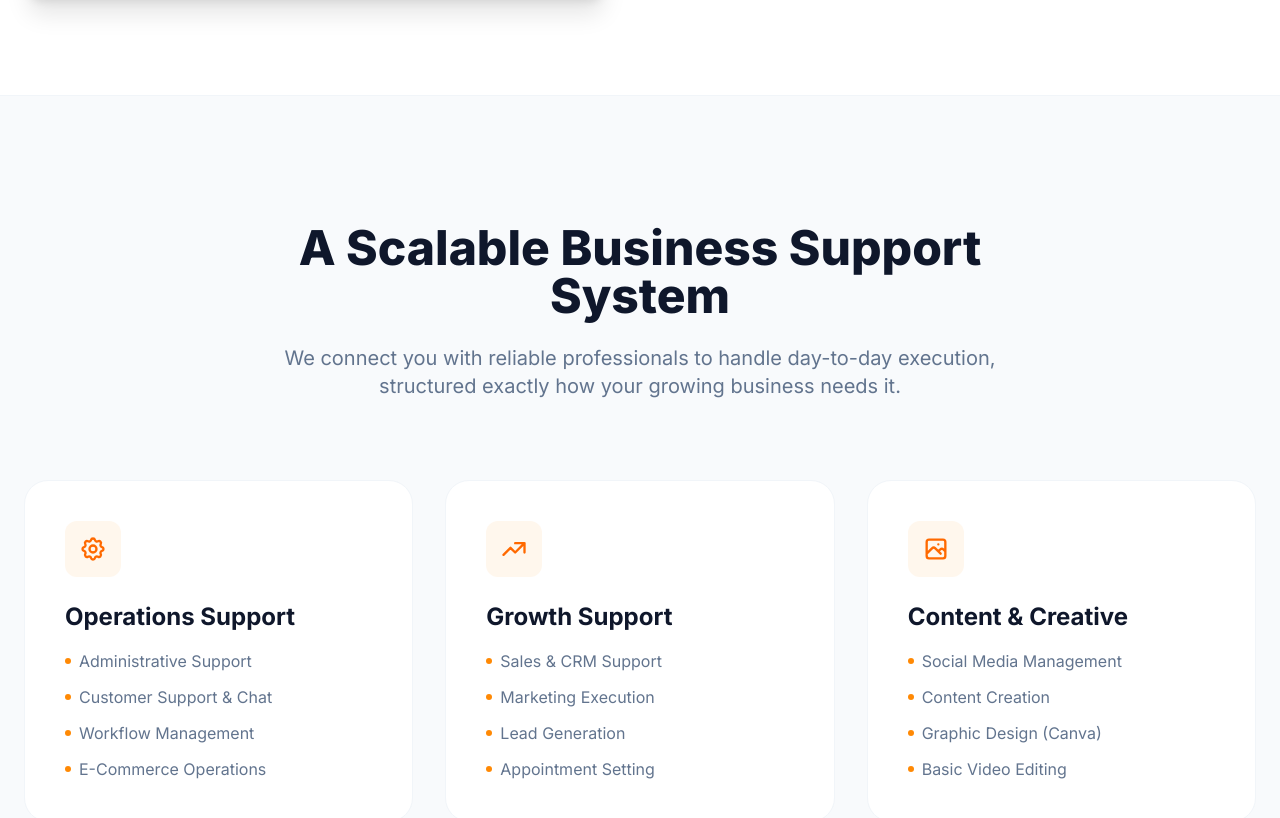
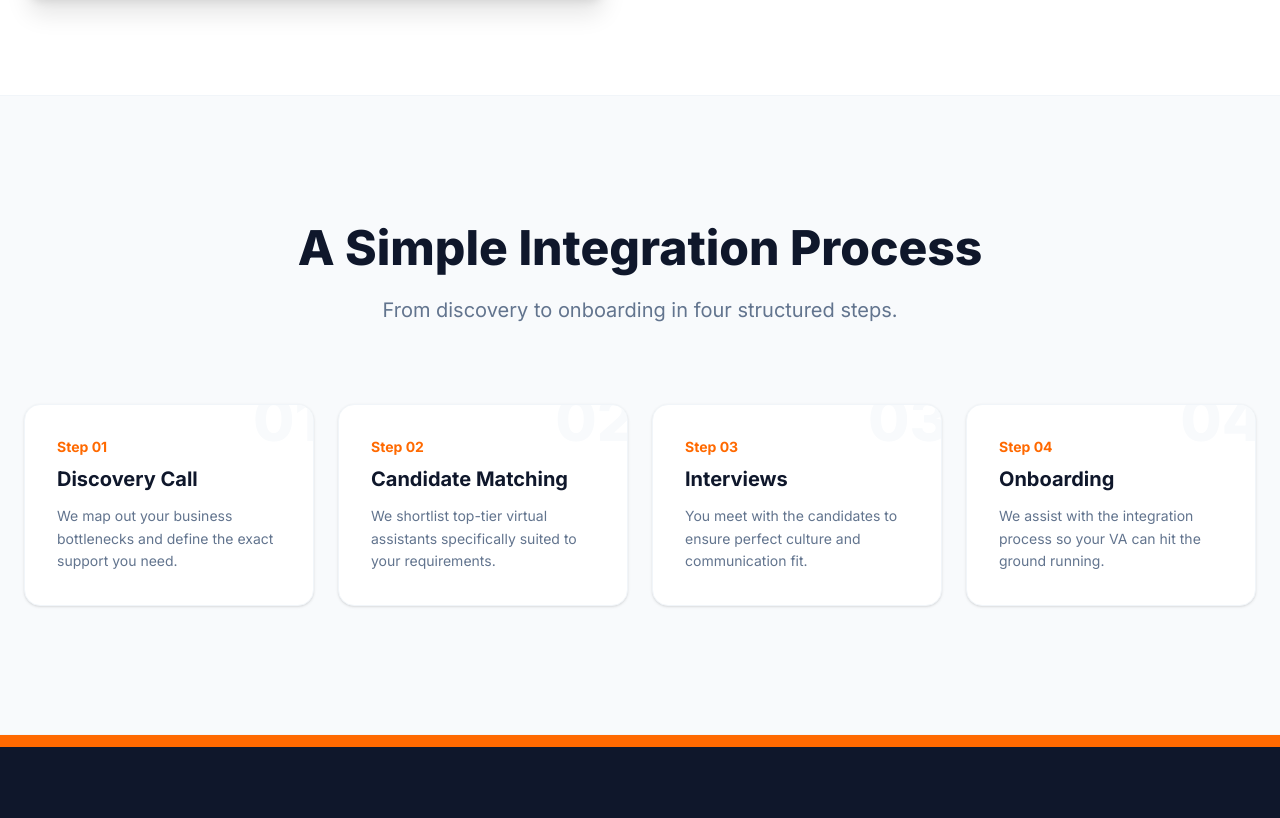
Before and after one commit to alfeogalvez/my-agency-site, a Next.js app: page / in a window 1280 px wide. Shown: the part 1980-2798 px from the top of the page. Built offline with nearby package versions, Linux system fonts and the light colour scheme.

Commit message:
Added dedicated About and Services pages

```diff
--- a/app/page.tsx
+++ b/app/page.tsx
@@ -22,8 +22,9 @@ export default function Home() {
           </div>
 
           <div className="hidden md:flex items-center gap-8 text-sm font-medium text-slate-600">
-            <a href="#services" className="hover:text-orange-500 transition">Services</a>
-            <a href="#why-us" className="hover:text-orange-500 transition">Why Us</a>
+            {/* UPDATED LINKS HERE */}
+            <a href="/services" className="hover:text-orange-500 transition">Services</a>
+            <a href="/about" className="hover:text-orange-500 transition">About Us</a>
             <a href="#process" className="hover:text-orange-500 transition">How It Works</a>
             <a href="https://calendly.com/hellova-ph/30min" target="_blank" rel="noreferrer" className="bg-orange-500 hover:bg-orange-600 text-white px-5 py-2.5 rounded-lg transition shadow-md shadow-orange-500/20 font-semibold">
               Book a Call
@@ -50,7 +51,8 @@ export default function Home() {
               <a href="https://calendly.com/hellova-ph/30min" target="_blank" rel="noreferrer" className="bg-orange-500 hover:bg-orange-600 text-white px-8 py-4 rounded-xl font-semibold shadow-lg shadow-orange-500/30 transition text-center text-lg">
                 Book a Free Discovery Call
               </a>
-              <a href="#services" className="bg-white hover:bg-slate-50 border-2 border-slate-200 text-slate-700 px-8 py-4 rounded-xl font-semibold transition text-center text-lg">
+              {/* UPDATED LINK HERE */}
+              <a href="/services" className="bg-white hover:bg-slate-50 border-2 border-slate-200 text-slate-700 px-8 py-4 rounded-xl font-semibold transition text-center text-lg">
                 Explore Services
               </a>
             </div>
@@ -67,7 +69,7 @@ export default function Home() {
             </div>
           </div>
 
-          {/* Hero Graphic - Kept light and clean */}
+          {/* Hero Graphic */}
           <div className="relative hidden lg:block">
             <div className="absolute inset-0 bg-orange-200 blur-[100px] opacity-40 rounded-full"></div>
             <img
@@ -125,114 +127,6 @@ export default function Home() {
         </div>
       </section>
 
-      {/* PREMIUM SERVICES SECTION */}
-      <section id="services" className="py-32 bg-slate-50 border-y border-slate-100">
-        <div className="max-w-7xl mx-auto px-6">
-          <div className="text-center max-w-3xl mx-auto mb-20">
-            <h2 className="text-4xl md:text-5xl font-extrabold text-slate-900 mb-6">A Scalable Business Support System</h2>
-            <p className="text-xl text-slate-500">
-              We connect you with reliable professionals to handle day-to-day execution, structured exactly how your growing business needs it.
-            </p>
-          </div>
-
-          <div className="grid grid-cols-1 md:grid-cols-3 gap-8">
-            {/* Service 1 */}
-            <div className="bg-white border border-slate-100 p-10 rounded-3xl hover:shadow-xl hover:border-orange-200 transition duration-300 group">
-              <div className="w-14 h-14 bg-orange-50 rounded-xl flex items-center justify-center mb-6 group-hover:scale-110 transition-transform duration-300">
-                <svg className="w-7 h-7 text-orange-500" fill="none" viewBox="0 0 24 24" stroke="currentColor"><path strokeLinecap="round" strokeLinejoin="round" strokeWidth={2} d="M10.325 4.317c.426-1.756 2.924-1.756 3.35 0a1.724 1.724 0 002.573 1.066c1.543-.94 3.31.826 2.37 2.37a1.724 1.724 0 001.065 2.572c1.756.426 1.756 2.924 0 3.35a1.724 1.724 0 00-1.066 2.573c.94 1.543-.826 3.31-2.37 2.37a1.724 1.724 0 00-2.572 1.065c-.426 1.756-2.924 1.756-3.35 0a1.724 1.724 0 00-2.573-1.066c-1.543.94-3.31-.826-2.37-2.37a1.724 1.724 0 00-1.065-2.572c-1.756-.426-1.756-2.924 0-3.35a1.724 1.724 0 001.066-2.573c-.94-1.543.826-3.31 2.37-2.37.996.608 2.296.07 2.572-1.065z M15 12a3 3 0 11-6 0 3 3 0 016 0z" /></svg>
-              </div>
-              <h3 className="text-2xl font-bold text-slate-900 mb-4">Operations Support</h3>
-              <ul className="space-y-3 text-slate-500">
-                <li className="flex items-center gap-2"><div className="w-1.5 h-1.5 rounded-full bg-orange-400"></div> Administrative Support</li>
-                <li className="flex items-center gap-2"><div className="w-1.5 h-1.5 rounded-full bg-orange-400"></div> Customer Support & Chat</li>
-                <li className="flex items-center gap-2"><div className="w-1.5 h-1.5 rounded-full bg-orange-400"></div> Workflow Management</li>
-                <li className="flex items-center gap-2"><div className="w-1.5 h-1.5 rounded-full bg-orange-400"></div> E-Commerce Operations</li>
-              </ul>
-            </div>
-
-            {/* Service 2 */}
-            <div className="bg-white border border-slate-100 p-10 rounded-3xl hover:shadow-xl hover:border-orange-200 transition duration-300 group">
-              <div className="w-14 h-14 bg-orange-50 rounded-xl flex items-center justify-center mb-6 group-hover:scale-110 transition-transform duration-300">
-                <svg className="w-7 h-7 text-orange-500" fill="none" viewBox="0 0 24 24" stroke="currentColor"><path strokeLinecap="round" strokeLinejoin="round" strokeWidth={2} d="M13 7h8m0 0v8m0-8l-8 8-4-4-6 6" /></svg>
-              </div>
-              <h3 className="text-2xl font-bold text-slate-900 mb-4">Growth Support</h3>
-              <ul className="space-y-3 text-slate-500">
-                <li className="flex items-center gap-2"><div className="w-1.5 h-1.5 rounded-full bg-orange-400"></div> Sales & CRM Support</li>
-                <li className="flex items-center gap-2"><div className="w-1.5 h-1.5 rounded-full bg-orange-400"></div> Marketing Execution</li>
-                <li className="flex items-center gap-2"><div className="w-1.5 h-1.5 rounded-full bg-orange-400"></div> Lead Generation</li>
-                <li className="flex items-center gap-2"><div className="w-1.5 h-1.5 rounded-full bg-orange-400"></div> Appointment Setting</li>
-              </ul>
-            </div>
-
-            {/* Service 3 */}
-            <div className="bg-white border border-slate-100 p-10 rounded-3xl hover:shadow-xl hover:border-orange-200 transition duration-300 group">
-              <div className="w-14 h-14 bg-orange-50 rounded-xl flex items-center justify-center mb-6 group-hover:scale-110 transition-transform duration-300">
-                <svg className="w-7 h-7 text-orange-500" fill="none" viewBox="0 0 24 24" stroke="currentColor"><path strokeLinecap="round" strokeLinejoin="round" strokeWidth={2} d="M4 16l4.586-4.586a2 2 0 012.828 0L16 16m-2-2l1.586-1.586a2 2 0 012.828 0L20 14m-6-6h.01M6 20h12a2 2 0 002-2V6a2 2 0 00-2-2H6a2 2 0 00-2 2v12a2 2 0 002 2z" /></svg>
-              </div>
-              <h3 className="text-2xl font-bold text-slate-900 mb-4">Content & Creative</h3>
-              <ul className="space-y-3 text-slate-500">
-                <li className="flex items-center gap-2"><div className="w-1.5 h-1.5 rounded-full bg-orange-400"></div> Social Media Management</li>
-                <li className="flex items-center gap-2"><div className="w-1.5 h-1.5 rounded-full bg-orange-400"></div> Content Creation</li>
-                <li className="flex items-center gap-2"><div className="w-1.5 h-1.5 rounded-full bg-orange-400"></div> Graphic Design (Canva)</li>
-                <li className="flex items-center gap-2"><div className="w-1.5 h-1.5 rounded-full bg-orange-400"></div> Basic Video Editing</li>
-              </ul>
-            </div>
-          </div>
-        </div>
-      </section>
-
-      {/* WHY HELLOVA SECTION */}
-      <section id="why-us" className="py-32 max-w-7xl mx-auto px-6">
-        <div className="text-center mb-20">
-          <h2 className="text-4xl md:text-5xl font-extrabold text-slate-900 mb-6">More Than Just Placement</h2>
-          <p className="text-xl text-slate-500 max-w-2xl mx-auto">
-            We focus on long-term operational success, not just filling a seat. Here is what makes the HelloVA approach different.
-          </p>
-        </div>
-
-        <div className="grid md:grid-cols-2 gap-8">
-          <div className="flex gap-6 items-start p-8 rounded-2xl bg-white border border-slate-100 shadow-sm hover:shadow-md transition">
-            <div className="w-12 h-12 rounded-full bg-orange-100 flex items-center justify-center shrink-0">
-              <svg className="w-6 h-6 text-orange-600" fill="none" viewBox="0 0 24 24" stroke="currentColor"><path strokeLinecap="round" strokeLinejoin="round" strokeWidth={2} d="M9 12l2 2 4-4m6 2a9 9 0 11-18 0 9 9 0 0118 0z" /></svg>
-            </div>
-            <div>
-              <h3 className="text-xl font-bold text-slate-900 mb-2">We Focus on Fit</h3>
-              <p className="text-slate-500 leading-relaxed">We match based on specific skills, communication style, and cultural alignment to ensure a seamless integration into your current team.</p>
-            </div>
-          </div>
-
-          <div className="flex gap-6 items-start p-8 rounded-2xl bg-white border border-slate-100 shadow-sm hover:shadow-md transition">
-            <div className="w-12 h-12 rounded-full bg-orange-100 flex items-center justify-center shrink-0">
-              <svg className="w-6 h-6 text-orange-600" fill="none" viewBox="0 0 24 24" stroke="currentColor"><path strokeLinecap="round" strokeLinejoin="round" strokeWidth={2} d="M12 8v4l3 3m6-3a9 9 0 11-18 0 9 9 0 0118 0z" /></svg>
-            </div>
-            <div>
-              <h3 className="text-xl font-bold text-slate-900 mb-2">We Save You Time</h3>
-              <p className="text-slate-500 leading-relaxed">No job posts, no filtering through hundreds of resumes, no endless interviews. We present only the most qualified, pre-vetted candidates.</p>
-            </div>
-          </div>
-
-          <div className="flex gap-6 items-start p-8 rounded-2xl bg-white border border-slate-100 shadow-sm hover:shadow-md transition">
-            <div className="w-12 h-12 rounded-full bg-orange-100 flex items-center justify-center shrink-0">
-              <svg className="w-6 h-6 text-orange-600" fill="none" viewBox="0 0 24 24" stroke="currentColor"><path strokeLinecap="round" strokeLinejoin="round" strokeWidth={2} d="M9 12l2 2 4-4M7.835 4.697a3.42 3.42 0 001.946-.806 3.42 3.42 0 014.438 0 3.42 3.42 0 001.946.806 3.42 3.42 0 013.138 3.138 3.42 3.42 0 00.806 1.946 3.42 3.42 0 010 4.438 3.42 3.42 0 00-.806 1.946 3.42 3.42 0 01-3.138 3.138 3.42 3.42 0 00-1.946.806 3.42 3.42 0 01-4.438 0 3.42 3.42 0 00-1.946-.806 3.42 3.42 0 01-3.138-3.138 3.42 3.42 0 00-.806-1.946 3.42 3.42 0 010-4.438 3.42 3.42 0 00.806-1.946 3.42 3.42 0 013.138-3.138z" /></svg>
-            </div>
-            <div>
-              <h3 className="text-xl font-bold text-slate-900 mb-2">We Prioritize Reliability</h3>
-              <p className="text-slate-500 leading-relaxed">We focus entirely on consistency, accountability, and long-term collaboration. Our VAs genuinely care about your company&apos;s success.</p>
-            </div>
-          </div>
-
-          <div className="flex gap-6 items-start p-8 rounded-2xl bg-white border border-slate-100 shadow-sm hover:shadow-md transition">
-            <div className="w-12 h-12 rounded-full bg-orange-100 flex items-center justify-center shrink-0">
-              <svg className="w-6 h-6 text-orange-600" fill="none" viewBox="0 0 24 24" stroke="currentColor"><path strokeLinecap="round" strokeLinejoin="round" strokeWidth={2} d="M21 12a9 9 0 01-9 9m9-9a9 9 0 00-9-9m9 9H3m9 9a9 9 0 01-9-9m9 9c1.657 0 3-4.03 3-9s-1.343-9-3-9m0 18c-1.657 0-3-4.03-3-9s1.343-9 3-9m-9 9a9 9 0 019-9" /></svg>
-            </div>
-            <div>
-              <h3 className="text-xl font-bold text-slate-900 mb-2">We Understand Remote Work</h3>
-              <p className="text-slate-500 leading-relaxed">We help you set clear expectations and communication rhythms to ensure a highly productive working relationship right from day one.</p>
-            </div>
-          </div>
-        </div>
-      </section>
-
       {/* PROCESS SECTION */}
       <section id="process" className="py-32 bg-slate-50 border-y border-slate-100">
         <div className="max-w-7xl mx-auto px-6">
@@ -276,7 +170,8 @@ export default function Home() {
             <a href="https://calendly.com/hellova-ph/30min" target="_blank" rel="noreferrer" className="bg-orange-500 hover:bg-orange-400 text-white px-10 py-5 rounded-xl font-bold text-lg shadow-lg shadow-orange-500/20 transition w-full sm:w-auto">
               Book a Free Strategy Call
             </a>
-            <a href="#services" className="bg-slate-800 hover:bg-slate-700 text-white px-10 py-5 rounded-xl font-bold text-lg border border-slate-700 transition w-full sm:w-auto">
+            {/* UPDATED LINK HERE */}
+            <a href="/services" className="bg-slate-800 hover:bg-slate-700 text-white px-10 py-5 rounded-xl font-bold text-lg border border-slate-700 transition w-full sm:w-auto">
               Get Matched with a VA
             </a>
           </div>
@@ -299,8 +194,9 @@ export default function Home() {
           <div>
             <h4 className="text-slate-900 font-bold mb-6 uppercase tracking-wider text-sm">Quick Links</h4>
             <ul className="space-y-4 text-slate-500 font-medium">
-              <li><a href="#services" className="hover:text-orange-500 transition">Services</a></li>
-              <li><a href="#why-us" className="hover:text-orange-500 transition">Why Us</a></li>
+              {/* UPDATED LINKS HERE */}
+              <li><a href="/services" className="hover:text-orange-500 transition">Services</a></li>
+              <li><a href="/about" className="hover:text-orange-500 transition">About Us</a></li>
               <li><a href="#process" className="hover:text-orange-500 transition">How It Works</a></li>
             </ul>
           </div>
```
